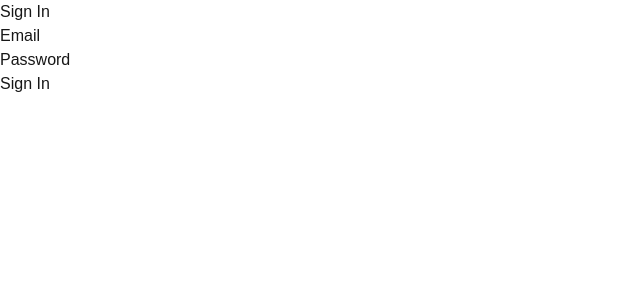
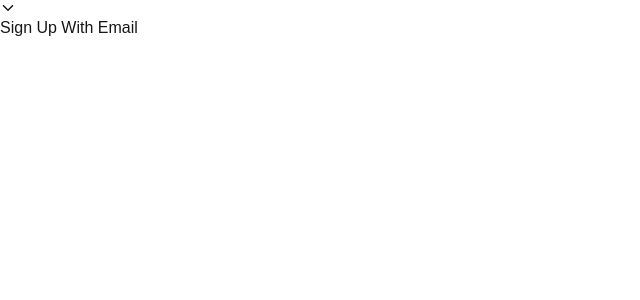
Before and after one commit to ElizaCalmau/Blog-App, a Next.js app: page /sign-in in a window 1280 px wide. Shown: the top 300 px of the page, without its empty margins (0-640 px from the left). Built offline with nearby package versions, Linux system fonts and the light colour scheme.

Commit message:
added accordion for sign in

```diff
--- a/src/app/sign-in/page.tsx
+++ b/src/app/sign-in/page.tsx
@@ -3,6 +3,7 @@ import { useState } from 'react'
 import { auth } from '../firebase/firebase'
 import { signInWithEmailAndPassword } from 'firebase/auth'
 import { useRouter } from 'next/navigation'
+import { Accordion } from '../components/Accordion'
 
 const SignIn = () => {
     const router = useRouter()
@@ -29,6 +30,7 @@ const SignIn = () => {
 
     return (
         <div className="flex justify-center items-center min-h-screen bg-gray-100">
+            <Accordion title="Sign Up With Email">
                 <form
                     onSubmit={handleSignIn}
                     className="bg-white p-8 rounded shadow-md w-80"
@@ -38,7 +40,10 @@ const SignIn = () => {
                     </h2>
 
                     <div className="mb-4">
-                    <label className="block text-gray-700 mb-2" htmlFor="email">
+                        <label
+                            className="block text-gray-700 mb-2"
+                            htmlFor="email"
+                        >
                             Email
                         </label>
                         <input
@@ -75,6 +80,7 @@ const SignIn = () => {
                         Sign In
                     </button>
                 </form>
+            </Accordion>
         </div>
     )
 }
```
Lines whose indentation alone changed are shown as unchanged.
